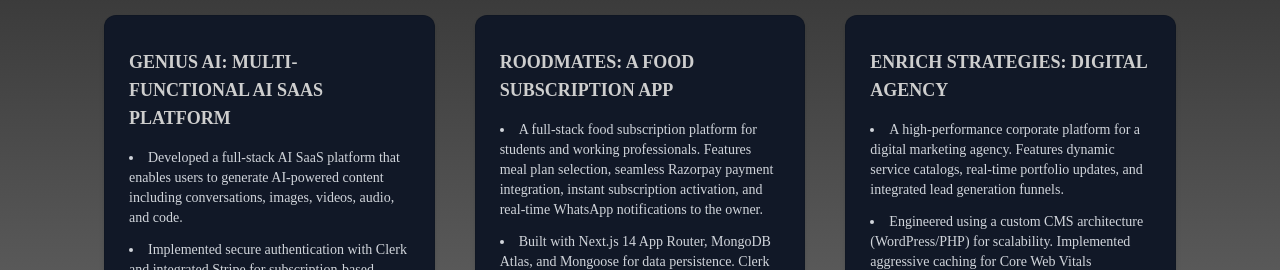
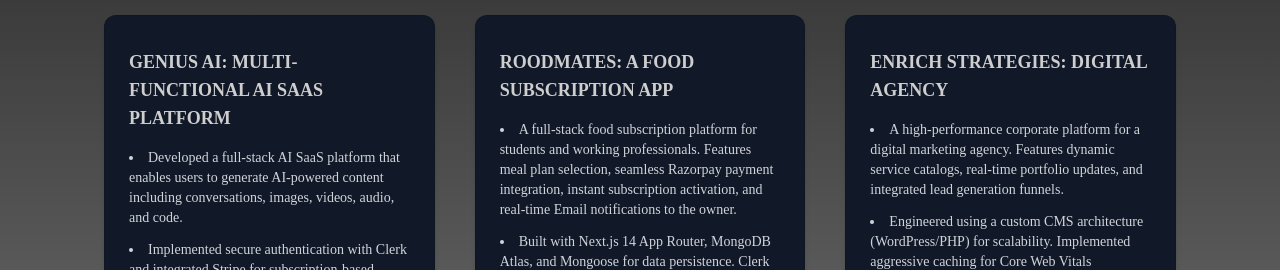
Before and after one commit to visheshgaur/my-portfolio, a React (Create React App) app: page / in a window 1280 px wide. Shown: the part 2580-2850 px from the top of the page. Built offline with nearby package versions, Linux system fonts and the light colour scheme.

Commit message:
Updated-status

```diff
--- a/src/components/Projects.jsx
+++ b/src/components/Projects.jsx
@@ -17,7 +17,7 @@
     2: {
       heading: "RoodMates: A Food Subscription App",
       "description-1":
-        "A full-stack food subscription platform for students and working professionals. Features meal plan selection, seamless Razorpay payment integration, instant subscription activation, and real-time WhatsApp notifications to the owner.",
+        "A full-stack food subscription platform for students and working professionals. Features meal plan selection, seamless Razorpay payment integration, instant subscription activation, and real-time Email notifications to the owner.",
       "description-2":
         "Built with Next.js 14 App Router, MongoDB Atlas, and Mongoose for data persistence. Clerk handles authentication with webhook-based user sync.",
       "tech-used":
```
